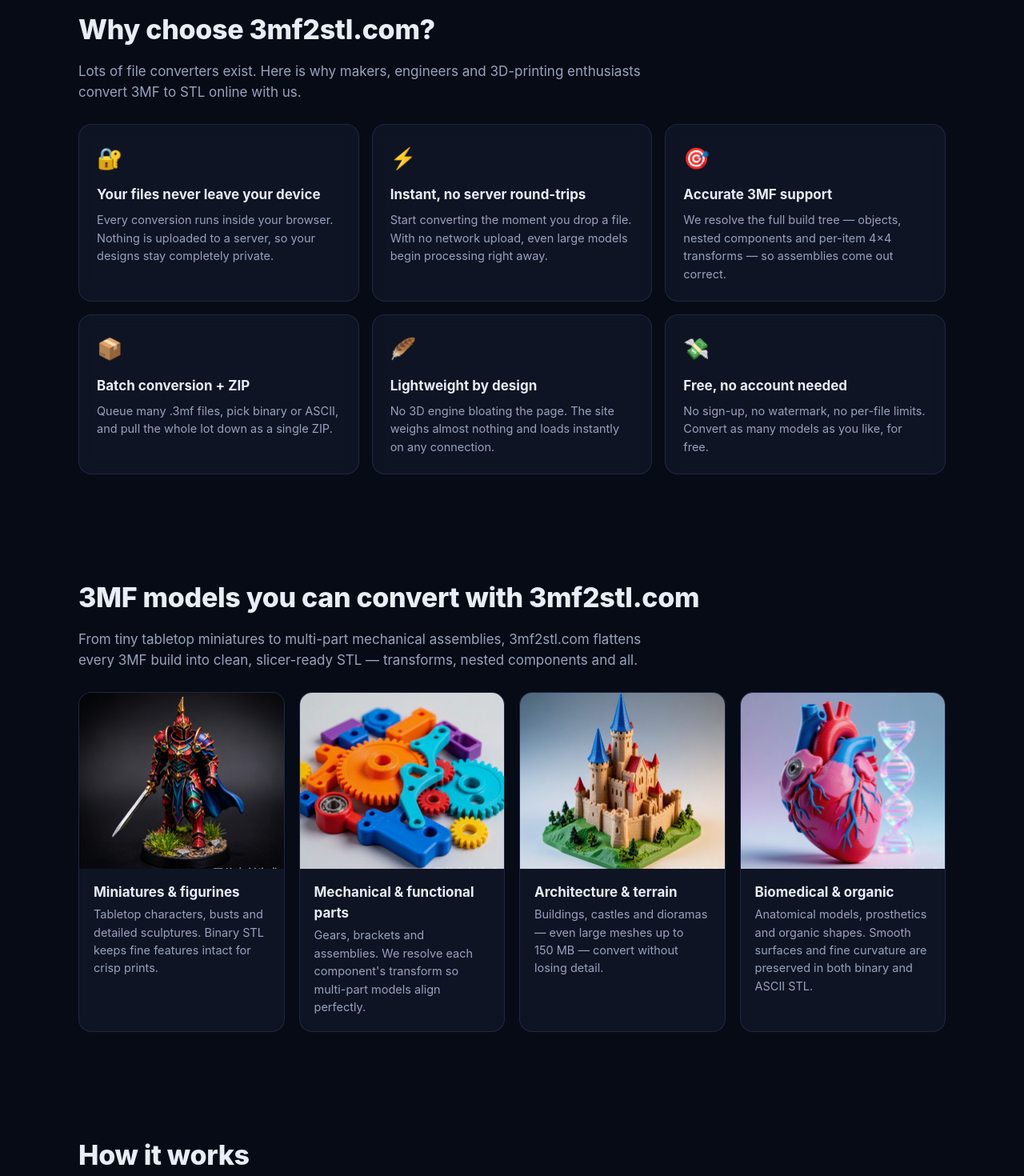
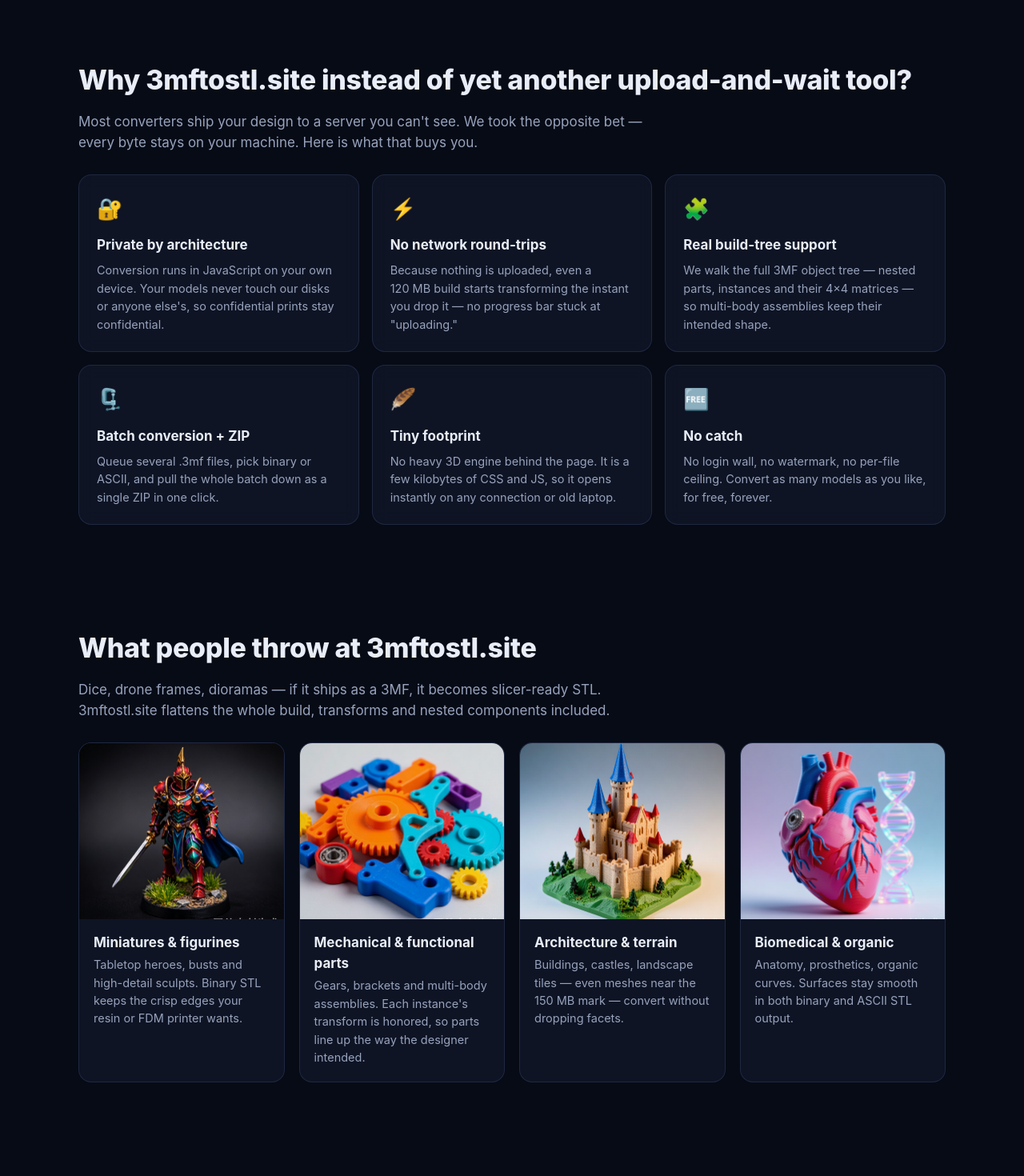
Before and after one commit to LeonaDavinci/3mf2stl, a Next.js app: page / in a window 1280 px wide. Shown: the part 1100-2570 px from the top of the page at 80% size. Built offline with nearby package versions, Linux system fonts and the light colour scheme.

Commit message:
Rebrand to www.3mftostl.site, unique copy, title '3mf to stl converter in seconds'

```diff
--- a/app/globals.css
+++ b/app/globals.css
@@ -1,4 +1,4 @@
-/* MeshForge — global styles. No Tailwind, no WebGL. Lightweight CSS only. */
+/* 3MF TO STL — global styles. No Tailwind, no WebGL. Lightweight CSS only. */
 
 :root {
   --bg: #070b16;
--- a/app/page.tsx
+++ b/app/page.tsx
@@ -8,13 +8,13 @@ export default function Home() {
   const jsonLd = {
     "@context": "https://schema.org",
     "@type": "WebApplication",
-    name: "3MF to STL Converter Online",
-    url: "https://www.3mf2stl.com",
+    name: "3mf to stl converter in seconds",
+    url: "https://www.3mftostl.site",
     applicationCategory: "UtilitiesApplication",
     operatingSystem: "Any",
     offers: { "@type": "Offer", price: "0", priceCurrency: "USD" },
     description:
-      "Convert 3MF to STL online for free, entirely in your browser. No uploads, up to 150 MB per file, batch ZIP export.",
+      "A browser-native 3MF to STL converter. Your file is rebuilt locally and exported as binary or ASCII STL in seconds — nothing is uploaded.",
     featureList: [
       "Client-side 3MF to STL conversion",
       "No file uploads — fully private",
@@ -62,15 +62,15 @@ export default function Home() {
       <main id="top">
         <section className="hero">
           <div className="hero-copy">
-            <span className="pill">100% in-browser · no uploads</span>
+            <span className="pill">Runs on your device · nothing is uploaded</span>
             <h1>
-              Turn <span className="grad">3MF</span> into <span className="grad">STL</span>
-              <br /> without leaving your machine
+              From <span className="grad">3MF</span> to <span className="grad">STL</span>
+              <br /> in a few seconds — without sending a byte anywhere
             </h1>
             <p className="lede">
-              A fast, private 3MF&nbsp;→&nbsp;STL converter that runs entirely in your
-              browser. Drop a file, watch a real progress bar, download binary or ASCII
-              STL — even bundle a whole batch as one ZIP.
+              3mftostl.site reads your 3MF package in the browser, rebuilds every
+              mesh with its transforms, and hands you a clean STL. No cloud, no
+              queue, no file-size surprises.
             </p>
           </div>
 
@@ -107,69 +107,72 @@ export default function Home() {
         </section>
 
         <section id="why" className="section">
-          <h2>Why choose 3mf2stl.com?</h2>
+          <h2>Why 3mftostl.site instead of yet another upload-and-wait tool?</h2>
           <p className="section-lede">
-            Lots of file converters exist. Here is why makers, engineers and
-            3D-printing enthusiasts convert 3MF to STL online with us.
+            Most converters ship your design to a server you can&apos;t see. We took
+            the opposite bet — every byte stays on your machine. Here is what that
+            buys you.
           </p>
           <div className="grid">
             <div className="card">
               <div className="card-ic">🔐</div>
-              <h3>Your files never leave your device</h3>
+              <h3>Private by architecture</h3>
               <p>
-                Every conversion runs inside your browser. Nothing is uploaded to a
-                server, so your designs stay completely private.
+                Conversion runs in JavaScript on your own device. Your models never
+                touch our disks or anyone else&apos;s, so confidential prints stay
+                confidential.
               </p>
             </div>
             <div className="card">
               <div className="card-ic">⚡</div>
-              <h3>Instant, no server round-trips</h3>
+              <h3>No network round-trips</h3>
               <p>
-                Start converting the moment you drop a file. With no network
-                upload, even large models begin processing right away.
+                Because nothing is uploaded, even a 120&nbsp;MB build starts
+                transforming the instant you drop it — no progress bar stuck at
+                &quot;uploading.&quot;
               </p>
             </div>
             <div className="card">
-              <div className="card-ic">🎯</div>
-              <h3>Accurate 3MF support</h3>
+              <div className="card-ic">🧩</div>
+              <h3>Real build-tree support</h3>
               <p>
-                We resolve the full build tree — objects, nested components and
-                per-item 4×4 transforms — so assemblies come out correct.
+                We walk the full 3MF object tree — nested parts, instances and their
+                4×4 matrices — so multi-body assemblies keep their intended shape.
               </p>
             </div>
             <div className="card">
-              <div className="card-ic">📦</div>
+              <div className="card-ic">🗜️</div>
               <h3>Batch conversion + ZIP</h3>
               <p>
-                Queue many .3mf files, pick binary or ASCII, and pull the whole lot
-                down as a single ZIP.
+                Queue several .3mf files, pick binary or ASCII, and pull the whole
+                batch down as a single ZIP in one click.
               </p>
             </div>
             <div className="card">
               <div className="card-ic">🪶</div>
-              <h3>Lightweight by design</h3>
+              <h3>Tiny footprint</h3>
               <p>
-                No 3D engine bloating the page. The site weighs almost nothing and
-                loads instantly on any connection.
+                No heavy 3D engine behind the page. It is a few kilobytes of CSS and
+                JS, so it opens instantly on any connection or old laptop.
               </p>
             </div>
             <div className="card">
-              <div className="card-ic">💸</div>
-              <h3>Free, no account needed</h3>
+              <div className="card-ic">🆓</div>
+              <h3>No catch</h3>
               <p>
-                No sign-up, no watermark, no per-file limits. Convert as many models
-                as you like, for free.
+                No login wall, no watermark, no per-file ceiling. Convert as many
+                models as you like, for free, forever.
               </p>
             </div>
           </div>
         </section>
 
         <section id="models" className="section">
-          <h2>3MF models you can convert with 3mf2stl.com</h2>
+          <h2>What people throw at 3mftostl.site</h2>
           <p className="section-lede">
-            From tiny tabletop miniatures to multi-part mechanical assemblies,
-            3mf2stl.com flattens every 3MF build into clean, slicer-ready STL —
-            transforms, nested components and all.
+            Dice, drone frames, dioramas — if it ships as a 3MF, it becomes
+            slicer-ready STL. 3mftostl.site flattens the whole build, transforms and
+            nested components included.
           </p>
           <div className="models-grid">
             <article className="model-card">
@@ -183,8 +186,8 @@ export default function Home() {
               />
               <h3>Miniatures &amp; figurines</h3>
               <p>
-                Tabletop characters, busts and detailed sculptures. Binary STL keeps
-                fine features intact for crisp prints.
+                Tabletop heroes, busts and high-detail sculpts. Binary STL keeps the
+                crisp edges your resin or FDM printer wants.
               </p>
             </article>
             <article className="model-card">
@@ -198,8 +201,8 @@ export default function Home() {
               />
               <h3>Mechanical &amp; functional parts</h3>
               <p>
-                Gears, brackets and assemblies. We resolve each component's transform
-                so multi-part models align perfectly.
+                Gears, brackets and multi-body assemblies. Each instance&apos;s
+                transform is honored, so parts line up the way the designer intended.
               </p>
             </article>
             <article className="model-card">
@@ -213,8 +216,8 @@ export default function Home() {
               />
               <h3>Architecture &amp; terrain</h3>
               <p>
-                Buildings, castles and dioramas — even large meshes up to 150&nbsp;MB —
-                convert without losing detail.
+                Buildings, castles, landscape tiles — even meshes near the 150&nbsp;MB
+                mark — convert without dropping facets.
               </p>
             </article>
             <article className="model-card">
@@ -228,35 +231,35 @@ export default function Home() {
               />
               <h3>Biomedical &amp; organic</h3>
               <p>
-                Anatomical models, prosthetics and organic shapes. Smooth surfaces and
-                fine curvature are preserved in both binary and ASCII STL.
+                Anatomy, prosthetics, organic curves. Surfaces stay smooth in both
+                binary and ASCII STL output.
               </p>
             </article>
           </div>
         </section>
 
         <section id="how" className="section">
-          <h2>How it works</h2>
+          <h2>Three steps, zero uploads</h2>
           <ol className="steps">
             <li>
               <span className="step-n">1</span>
               <div>
                 <h3>Drop your .3mf</h3>
-                <p>Drag one or many files onto the zone, or browse. We only accept .3mf and reject oversized files up front.</p>
+                <p>One file or a whole batch. We read the extension and bounce oversized files before they ever choke the tab.</p>
               </div>
             </li>
             <li>
               <span className="step-n">2</span>
               <div>
-                <h3>We convert locally</h3>
-                <p>The 3MF (a zipped mesh format) is unzipped, its build tree is resolved with all transforms, and triangles are flattened.</p>
+                <h3>We rebuild it locally</h3>
+                <p>The 3MF — a zip of meshes plus a build tree — is unpacked, its transforms resolved, and every triangle flattened into STL.</p>
               </div>
             </li>
             <li>
               <span className="step-n">3</span>
               <div>
-                <h3>Download STL</h3>
-                <p>Grab each file individually, or export the whole queue as a ZIP — binary or ASCII, your choice.</p>
+                <h3>Save your STL</h3>
+                <p>Grab each result on its own, or pull the full queue as a ZIP — binary for slicers, ASCII when a tool insists.</p>
               </div>
             </li>
           </ol>
@@ -266,28 +269,28 @@ export default function Home() {
           <h2>FAQ</h2>
           <div className="faq">
             <details>
-              <summary>Is my file really never uploaded?</summary>
-              <p>Yes. All parsing and encoding happens in your browser tab via JavaScript. There is no server endpoint that receives your model.</p>
+              <summary>Does my file actually stay on my device?</summary>
+              <p>Yes. Every byte is parsed and encoded by JavaScript in your tab. There is no server endpoint that receives your model.</p>
             </details>
             <details>
-              <summary>Binary or ASCII STL — which should I pick?</summary>
-              <p>Binary is smaller and faster to write, and is what most slicers expect. ASCII is human-readable text; choose it only when a tool specifically needs it.</p>
+              <summary>Binary or ASCII — which do I want?</summary>
+              <p>Binary is compact and is what nearly every slicer expects. ASCII is plain text; choose it only when a specific workflow demands it.</p>
             </details>
             <details>
-              <summary>What is the file size limit?</summary>
-              <p>150 MB per file. Larger files are rejected with a warning before conversion starts, to keep the tab responsive.</p>
+              <summary>How big a file can I convert?</summary>
+              <p>Up to 150 MB each. Anything larger is rejected up front with a clear note, keeping the page responsive.</p>
             </details>
             <details>
-              <summary>Does it handle assemblies with multiple parts?</summary>
-              <p>Yes. MeshForge resolves the full 3MF build tree, including nested components and per-item 4×4 transforms, so multi-object models come out correct.</p>
+              <summary>Will multi-part assemblies come out right?</summary>
+              <p>They will. 3mftostl.site walks the entire 3MF build tree — nested components and per-item 4×4 transforms included — so multi-object models stay aligned.</p>
             </details>
           </div>
         </section>
       </main>
 
       <footer className="footer">
-        <span>3MF TO STL · 3MF → STL, client-side.</span>
-        <span className="muted">No tracking. No uploads. Just conversion.</span>
+        <span>3MF TO STL · built for people who&apos;d rather not upload.</span>
+        <span className="muted">No tracking. No uploads. Just STL.</span>
       </footer>
     </div>
   );
```
Also changed, not shown: app/layout.tsx (+11 -11 lines), 1 other file (tests, documents, lock files or other folders).
